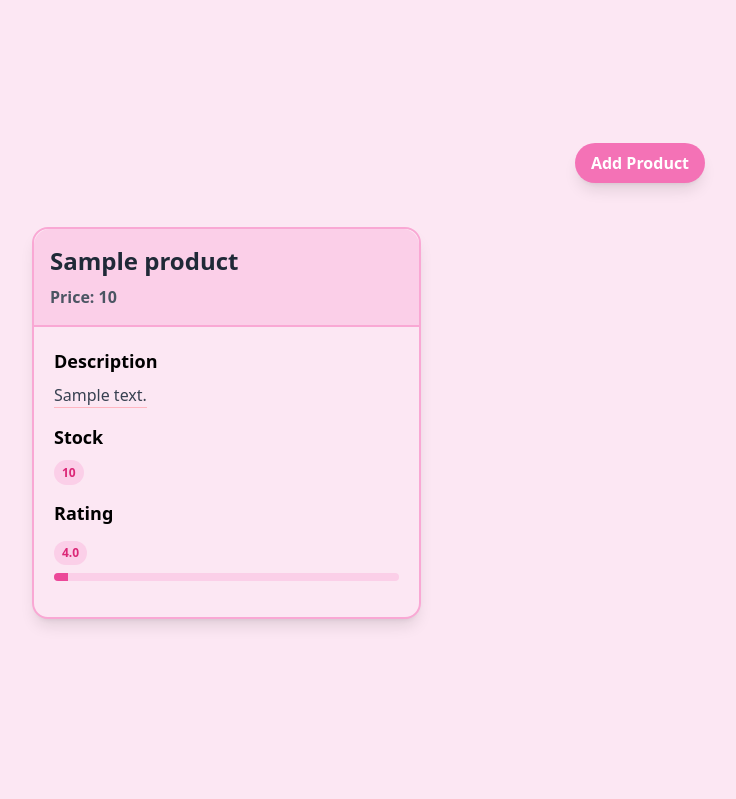
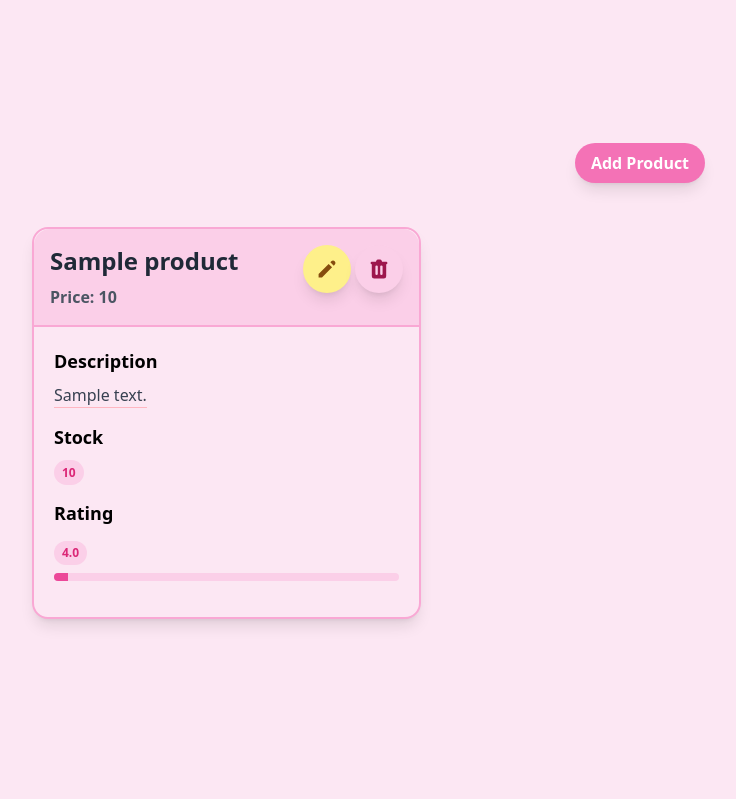
Before and after one commit to szoyaf/yarnsie, a Django app: page / in a window 1280 px wide. Shown: the part 801-1600 px from the top of the page, without its empty margins (0-736 px from the left). Run offline with Django 5.2, Linux system fonts and the light colour scheme; a user stored in the database is signed in; tables that the repository leaves empty hold one stand-in row (values such as "Sample post"); some libraries are stand-ins or nearby versions.

Commit message:
fixing card

```diff
--- a/main/templates/card_product.html
+++ b/main/templates/card_product.html
@@ -64,7 +64,7 @@
             </div>
         </div>
 
-        <!-- <div class="absolute bottom-0 right-0 flex space-x-1 p-4">
+        <div class="absolute top-0 right-0 flex space-x-1 p-4">
             <a href="{% url 'main:edit_product' product.pk %}" class="bg-yellow-200 hover:bg-yellow-300 text-yellow-800 rounded-full p-3 transition duration-300 ease-in-out transform hover:scale-110 shadow-lg">
                 <svg xmlns="http://www.w3.org/2000/svg" class="h-6 w-6" viewBox="0 0 20 20" fill="currentColor">
                     <path d="M13.586 3.586a2 2 0 112.828 2.828l-.793.793-2.828-2.828.793-.793zM11.379 5.793L3 14.172V17h2.828l8.38-8.379-2.83-2.828z" />
@@ -75,6 +75,6 @@
                     <path fill-rule="evenodd" d="M9 2a1 1 0 00-.894.553L7.382 4H4a1 1 0 000 2v10a2 2 0 002 2h8a2 2 0 002-2V6a1 1 0 100-2h-3.382l-.724-1.447A1 1 0 0011 2H9zM7 8a1 1 0 012 0v6a1 1 0 11-2 0V8zm5-1a1 1 0 00-1 1v6a1 1 0 102 0V8a1 1 0 00-1-1z" clip-rule="evenodd" />
                 </svg>
             </a>
-        </div> -->
+        </div>
     </div>
 </div>
```
